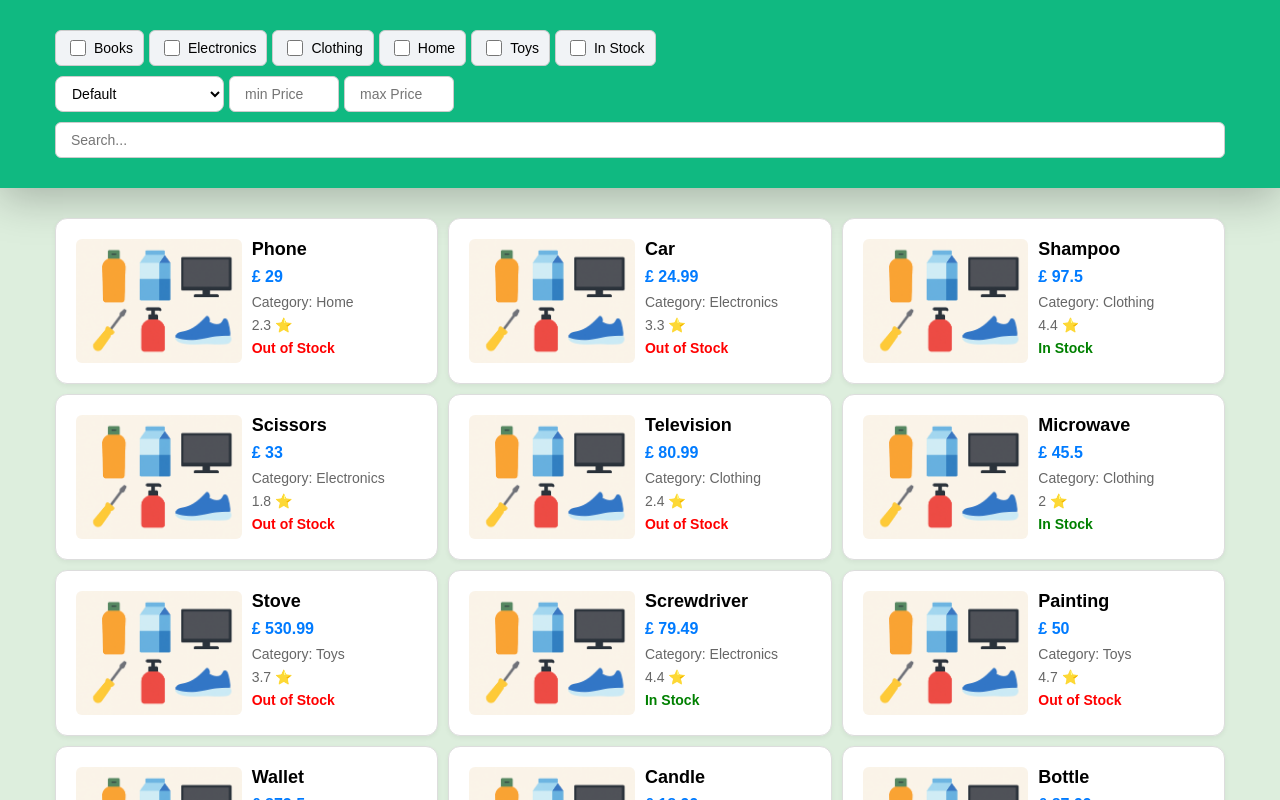
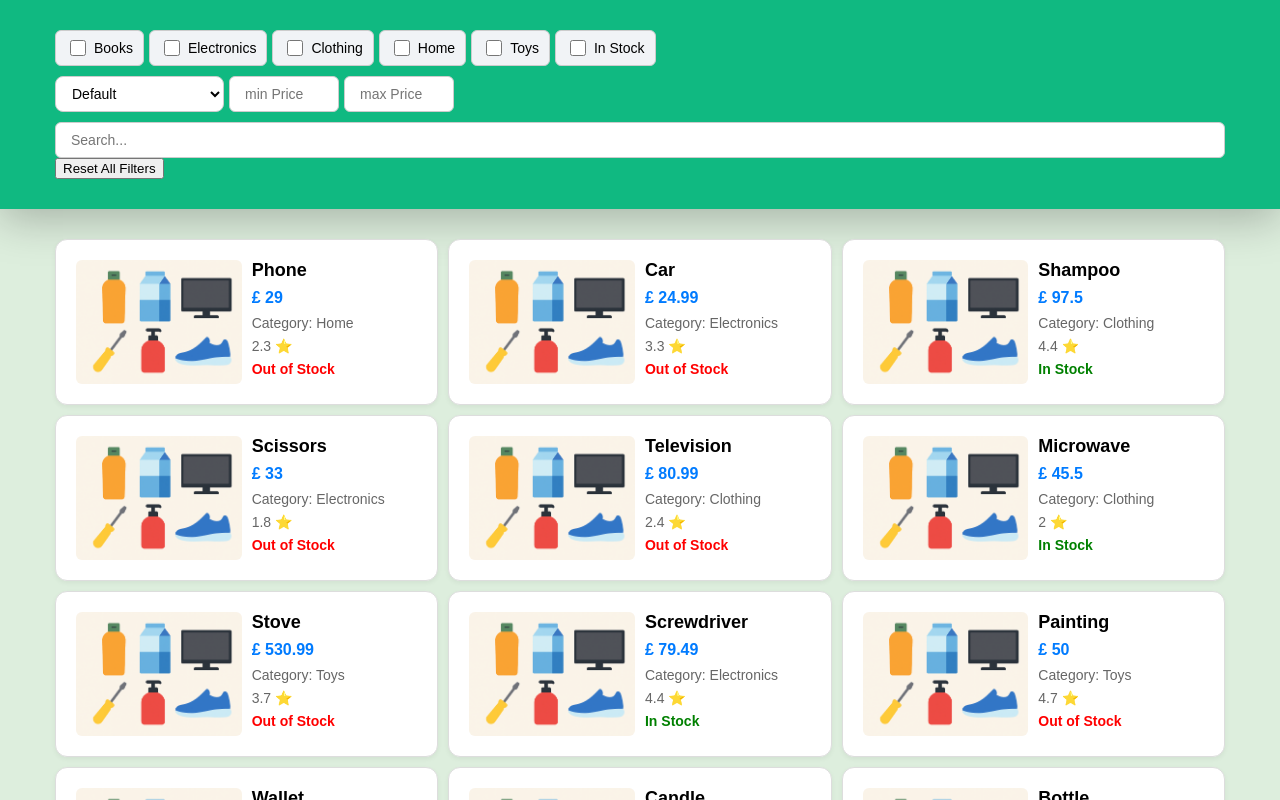
Before and after one commit to ChickenSplash/my-react-app, a React (Vite) app: page / in a window 1280 px wide. Shown: the top 800 px of the page. Built offline with nearby package versions, Linux system fonts and the light colour scheme.

Commit message:
added various functionality
- simulated api response time paird with a loading state
- ability for user to reset all filters
- message upon no filters matching search criteria

```diff
--- a/src/App.jsx
+++ b/src/App.jsx
@@ -7,6 +7,7 @@ import styles from "./App.module.scss";
 import { productsList } from "./products";
 
 import axios from "axios";
+import ProductList from "./components/ProductList";
 
 export default function App() {
   const [products, setProducts] = useState([]); // products data
@@ -17,6 +18,7 @@ export default function App() {
   const [priceRange, setPriceRange] = useState({ min: "", max: "" });
   const [debouncedPriceRange, setDebouncedPriceRange] = useState({ min: "", max: "" });
   const [showInStockOnly, setShowInStockOnly] = useState(false);
+  const [isLoading, setIsLoading] = useState(true);
 
   useEffect(() => {
     const delayDebounce = setTimeout(() => {
@@ -39,7 +41,10 @@ export default function App() {
     //   setProducts(response.data);
     // });
 
-    setProducts(productsList); // Step 1: Recieve Products list
+    setTimeout(() => { // simulate api response time
+      setProducts(productsList); // Step 1: Recieve Products list
+      setIsLoading(false);
+    }, 500)
   }, []);
 
   const sortedProducts = sortProducts(products, sortOrder); // Step 2: sort products
@@ -71,11 +76,11 @@ export default function App() {
         </div>
       </div>
       <div className="container">
-        <div className={styles.productList}>
-          {visibleProducts.map((product) => (
-            <ProductCard key={product.id} product={product} />
-          ))}
-        </div>
+        <ProductList
+          products={visibleProducts}
+          isLoading={isLoading}
+          setIsLoading={setIsLoading}
+        />
       </div>
     </>
   );
--- a/src/components/Filters.jsx
+++ b/src/components/Filters.jsx
@@ -5,6 +5,7 @@ import styles from "./Filters.module.scss";
 import SortDropdown from "./SortDropdown";
 import SearchInput from "./Inputs/SearchInput";
 import RangeInput from "./Inputs/RangeInput";
+import ResetAllFilters from "./ResetAllFilters";
 
 export default function Filters({
   categoryFilter,
@@ -72,6 +73,13 @@ export default function Filters({
           inputValue={inputValue}
           setInputValue={setInputValue}
         />
+        <ResetAllFilters
+          setCategoryFilter={setCategoryFilter}
+          setSortOrder={setSortOrder}
+          setShowInStockOnly={setShowInStockOnly}
+          setInputValue={setInputValue}
+          setPriceRange={setPriceRange}
+        />
       </div>
     </div>
   )
--- /dev/null
+++ b/src/components/ProductList.jsx
@@ -0,0 +1,25 @@
+import React from "react";
+import styles from "./ProductList.module.scss";
+import ProductCard from "./ProductCard";
+
+export default function ProductList({ products, isLoading, setIsLoading }) {
+  if (isLoading) {
+    return (
+      <p className={styles.errorMessage}>Loading...</p>
+    );
+  }
+
+  if (!products || products.length === 0) {
+    return (
+      <p className={styles.errorMessage}>No products match the search criteria.</p>
+    );
+  }
+
+  return (
+    <div className={styles.productList}>
+      {products.map((product) => (
+        <ProductCard key={product.id} product={product} />
+      ))}
+    </div>
+  );
+}
--- /dev/null
+++ b/src/components/ProductList.module.scss
@@ -0,0 +1,21 @@
+@use "../styles/config" as *;
+
+.productList {
+    display: grid;
+    grid-template-columns: repeat(1, 1fr);
+    gap: 10px;
+
+    @media (min-width: $break-point-small) {
+        grid-template-columns: repeat(2, 1fr);
+    }
+
+    @media (min-width: $break-point-large) {
+        grid-template-columns: repeat(3, 1fr);
+    }
+}
+
+.errorMessage {
+    font-size: 1.675rem;
+    font-weight: bold;
+    color: red;
+}
--- /dev/null
+++ b/src/components/ResetAllFilters.jsx
@@ -0,0 +1,22 @@
+import React from "react";
+
+export default function ResetAllFilters({
+  setCategoryFilter,
+  setSortOrder,
+  setShowInStockOnly,
+  setInputValue,
+  setPriceRange,
+}) {
+  function resetAll() {
+    setCategoryFilter("");
+    setSortOrder("");
+    setShowInStockOnly(false);
+    setInputValue("");
+    setPriceRange({ min: "", max: "" });
+  }
+  return (
+    <button onClick={resetAll}>
+      Reset All Filters
+    </button>
+  )
+}
```
